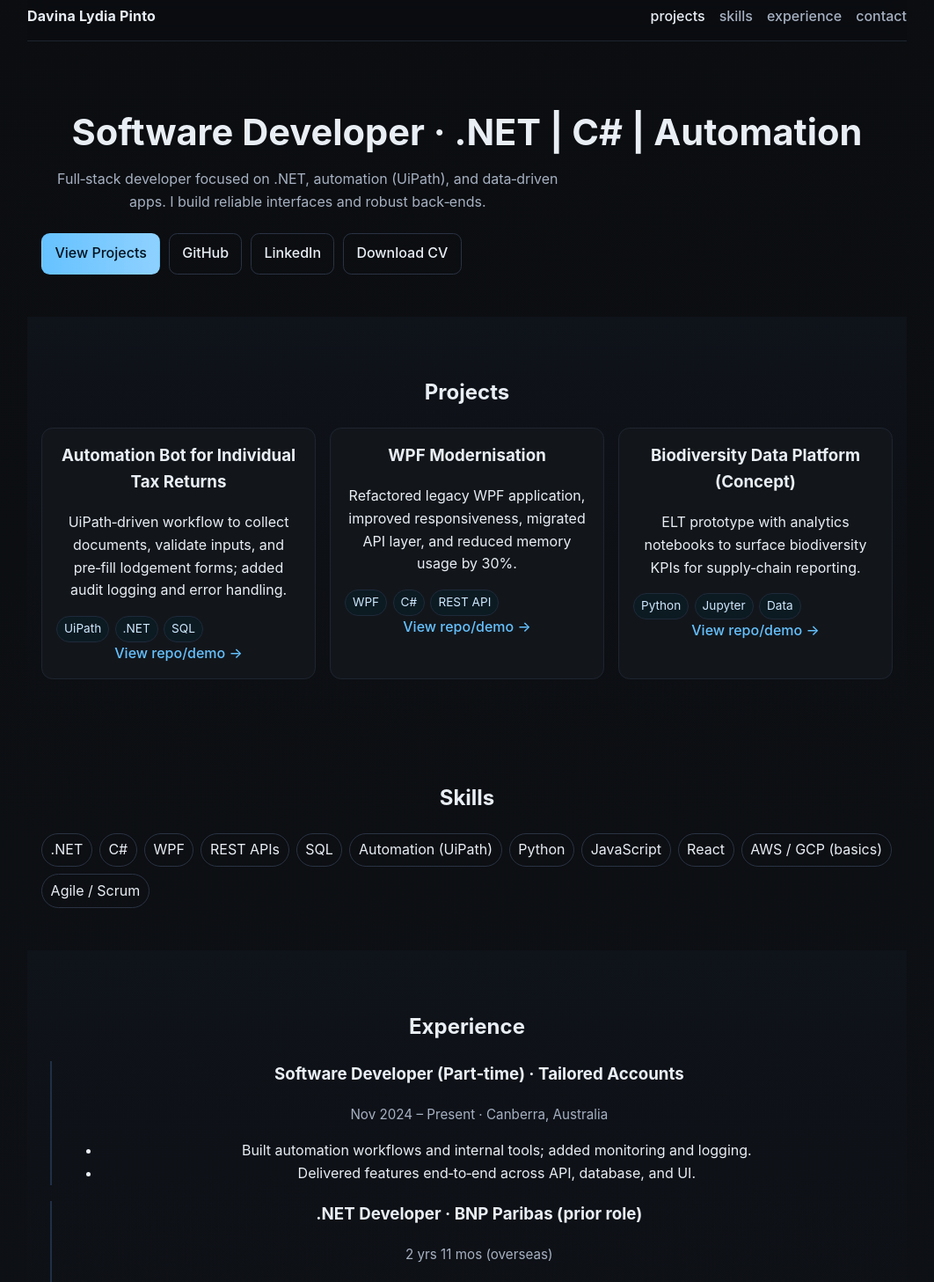
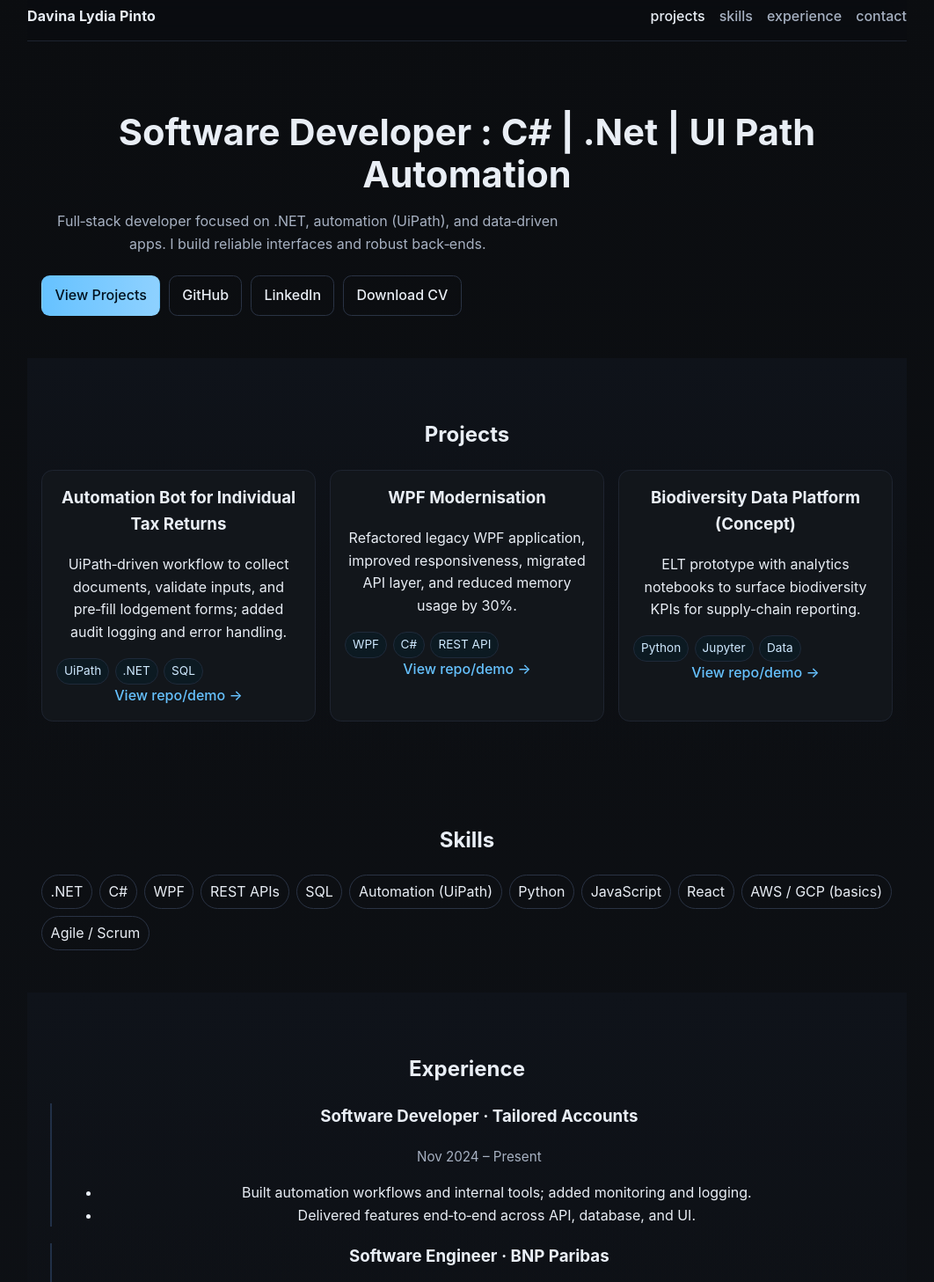
Before and after one commit to daylinda/daylinda.github.io, a React (Vite) app in the folder davina-portfolio/: page / in a window 1280 px wide. Shown: the part 40-1497 px from the top of the page at 88% size, without its empty margins (109-1171 px from the left). Built offline with nearby package versions, Linux system fonts and the light colour scheme; the HTML template or start-up script is replaced by a standard one.

Commit message:
minor changes

```diff
--- a/davina-portfolio/src/App.tsx
+++ b/davina-portfolio/src/App.tsx
@@ -6,15 +6,15 @@ import './styles.css'
 
 const PROFILE = {
   name: 'Davina Lydia Pinto',
-  role: 'Software Developer · .NET | C# | Automation',
+  role: 'Software Developer : C# | .Net | UI Path Automation',
   blurb:
     'Full‑stack developer focused on .NET, automation (UiPath), and data‑driven apps. I build reliable interfaces and robust back‑ends.',
   email: 'davinapinto@gmail.com',
   phone: '0430 015 890',
   location: 'Canberra, Australia',
   github: 'https://github.com/daylinda',
-  linkedin: 'https://www.linkedin.com/in/davina-lydia-pinto',
-  resumeUrl: '/cv.pdf', // put cv.pdf in /public
+  linkedin: 'https://www.linkedin.com/in/davina-lydia-pinto-65166514b/',
+  resumeUrl: 'assets/Davina_Resume.pdf', // put cv.pdf in /public
 }
 
 type Project = {
@@ -62,17 +62,17 @@ type Experience = {
 const EXPERIENCE: Experience[] = [
   {
     org: 'Tailored Accounts',
-    role: 'Software Developer (Part‑time)',
-    period: 'Nov 2024 – Present · Canberra, Australia',
+    role: 'Software Developer',
+    period: 'Nov 2024 – Present',
     bullets: [
       'Built automation workflows and internal tools; added monitoring and logging.',
       'Delivered features end‑to‑end across API, database, and UI.',
     ],
   },
   {
-    org: 'BNP Paribas (prior role)',
-    role: '.NET Developer',
-    period: '2 yrs 11 mos (overseas)',
+    org: 'BNP Paribas',
+    role: ' Software Engineer',
+    period: 'August 2020 - June 2023',
     bullets: [
       'Developed WPF apps and REST integrations for financial operations.',
       'Optimised SQL queries and improved reliability of batch jobs.',
```
